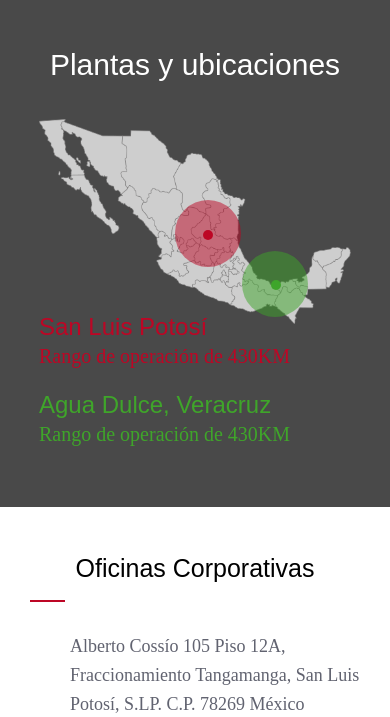
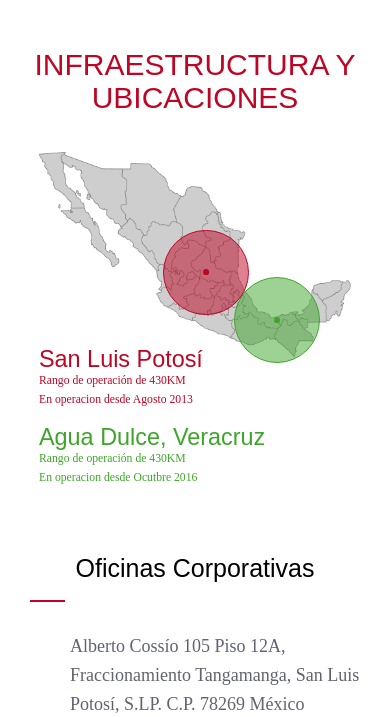
Before and after one commit to jaundeigosl/vpm-landing-page, a PHP site: page /pages/infraestructura/infraestructura.html in a window 390 px wide. Shown: the part 900-1617 px from the top of the page. Run offline with PHP 8.4, Linux system fonts and the light colour scheme; some libraries are stand-ins or nearby versions; some web fonts are replaced.

Commit message:
detalles finales

```diff
--- a/index.html
+++ b/index.html
@@ -69,10 +69,8 @@
 						<li class="dropdown" id ="mobile-item-5">
 							<a href=""><span>Clientes y Proveedores</span></a>
 							<div class="dropdown-content">
-								<a href="https://vpmmexico.com.mx/clientes/"><span>Clientes</span></a>
-								<a href="https://vpmmexico.com.mx/proveedores/acceso.php"><span>Proveedores</span></a>
-								<a href="https://www.vpmmexico.com.mx/oc/login"><span>Compras</span></a>
-								<a href="https://facturacionvpm.vpmmexico.com.mx/login"><span>Nuevo portal de clientes</span></a>
+								<a href="https://facturacionvpm.vpmmexico.com.mx/login"><span>Clientes</span></a>
+								<a href="https://www.vpmmexico.com.mx/oc/login"><span>Proveedores</span></a>
 							</div>
 						</li>
 						<li class="mobile-navbar-items" id="mobile-item-6"><a href="https://vpmmexico.com.mx/clientes/"><span>Clientes</span></a></li>
--- a/pages/contactanos/contactanos.html
+++ b/pages/contactanos/contactanos.html
@@ -67,10 +67,8 @@
 						<li class="dropdown" id ="mobile-item-5">
 							<a href=""><span>Clientes y Proveedores</span></a>
 							<div class="dropdown-content">
-								<a href="https://vpmmexico.com.mx/clientes/"><span>Clientes</span></a>
-								<a href="https://vpmmexico.com.mx/proveedores/acceso.php"><span>Proveedores</span></a>
-								<a href="https://www.vpmmexico.com.mx/oc/login"><span>Compras</span></a>
-								<a href="https://facturacionvpm.vpmmexico.com.mx/login"><span>Nuevo portal de clientes</span></a>
+								<a href="https://facturacionvpm.vpmmexico.com.mx/login"><span>Clientes</span></a>
+								<a href="https://www.vpmmexico.com.mx/oc/login"><span>Proveedores</span></a>
 							</div>
 						</li>
 						<li class="mobile-navbar-items" id="mobile-item-6"><a href="https://vpmmexico.com.mx/clientes/"><span>Clientes</span></a></li>
--- a/pages/infraestructura/infraestructura.css
+++ b/pages/infraestructura/infraestructura.css
@@ -1,11 +1,15 @@
  #fh5co-services{
-    background-color: #494949;
+    background-color: white;
  }
 
+ #fh5co-services{
+    height: 45vw;
+ }
 
  #fh5co-services .row{
     display: flex;
     justify-content: center;
+
 }
 
 .row h2{
@@ -13,60 +17,78 @@
     color:white
 }
 
+#titulo-mapa{
+    color:#BD0625;
+}
+
 #main-container{
     position: relative;
 }
 
 #main-container img{
-    width: 40vw;
+    width: 37vw;
+    position: absolute;
     padding-bottom: 2vw;
 }
 
-.point{
-    position: absolute;
+.area {
+    position: relative; /* Importante para que los puntos se posicionen dentro de ellos */
     border-radius: 100%;
-    width: 10px;
-    height: 10px;
+    width: 10vw;
+    height: 10vw;
 }
 
-#point-1{
+#area-1 {
+    background-color: rgba(189, 6, 37, 0.5);
+    z-index: 5;
+    top: 9.2vw;
+    right: 0vw;
+    left:6.4vw;
+    border: #BD0625 solid 0.2vw;
+}
+
+#area-2 {
+    background-color: rgba(63, 165, 42, 0.5);
+    z-index: 2;
+    top: 15vw;
+    right: 0vw;
+    left:4.7vw;
+    border: #3FA52A solid 0.2vw;
+}
+
+/* Estilos de los puntos centrados */
+#point-1, #point-2 {
+    position: absolute;
+    top: 50%;
+    left: 50%;
+    transform: translate(-50%, -50%);
+    width: 1vw; /* Un tamaño más pequeño para que parezca un punto */
+    height: 1vw;
+    border-radius: 50%; /* Para que sea circular */
+}
+
+#point-1 {
     background-color: #BD0625;
     z-index: 2;
-    top: 14.9vw;
-    right:49.2vw;
 }
 
-#point-2{
+#point-2 {
     background-color: #3FA52A;
-    top: 21.3vw;
-    right:40.5vw;
-}
-
-.area{
-    position: absolute;
-    border-radius: 100%;
-    width: 9vw;
-    height: 9vw;
-}
-
-#area-1{
-    background-color: #BD0625;
-    z-index: 2;
-    top:10.5vw;
-    right:45.1vw;
-    opacity: 0.5;
-}
-
-#area-2{
-    background-color: #3FA52A;
-    z-index: 2;
-    top: 17vw;
-    right:36.4vw;
-    opacity: 0.5;
+    z-index: 3; /* Asegúrate de que estén por encima de #area-2 si es necesario */
 }
 
 .info{
     position: absolute;
+}
+
+.info p{
+    margin: 0;
+    font-size: 1.6vw;
+}
+
+.info h3{
+    margin-bottom: 1vw;
+    font-size: 2.2vw;
 }
 
 #info-1{
@@ -77,12 +99,19 @@
 
 #info-2{
     top:6vw;
-    right: 10vw;
+    right: 7vw;
     color:#3FA52A;
 }
 
 #info-2 h3{
     color:#3FA52A;
+}
+
+.arrows-svg {
+    position: absolute;
+    top: 0;
+    left: 0;
+    pointer-events: none; /* Permite hacer clic a través del SVG si hay elementos debajo */
 }
 
 @media screen and (max-width: 760px){
@@ -114,6 +143,14 @@
         width: 80vw;
     }
 
+    .info h3{
+        font-size: 6vw;
+    }
+
+    .info p{
+        font-size: 3vw;
+    }
+
     #info-1{
         top: 50vw;
         left: 10vw;
@@ -128,27 +165,56 @@
         margin-bottom: 0 !important;
     }
 
-    #point-1{
-        top: 28.5vw;
-        right: 45.5vw;
-    }
-    #point-2{
-        top: 41.5vw;
-        right: 28vw;
+
+
+    .area {
+    position: relative; /* Importante para que los puntos se posicionen dentro de ellos */
+    border-radius: 100%;
+    width: 22vw;
+    height: 22vw;
     }
 
-    #area-1{
-        top: 21vw;
-        right: 38.2vw;
-        width: 17vw;
-        height: 17vw;
+    #area-1 {
+        background-color: rgba(189, 6, 37, 0.5);
+        z-index: 5;
+        top: 20vw;
+        right: 0vw;
+        left:13.8vw;
+        border: #BD0625 solid 0.2vw;
     }
 
-    #area-2{
-        top: 34vw;
-        right: 21vw;
-        width: 17vw;
-        height: 17vw;
+    #area-2 {
+        background-color: rgba(63, 165, 42, 0.5);
+        z-index: 2;
+        top: 32.2vw;
+        right: 0vw;
+        left:10vw;
+        border: #3FA52A solid 0.2vw;
+    }
+
+    /* Estilos de los puntos centrados */
+    #point-1, #point-2 {
+        position: absolute;
+        top: 50%;
+        left: 50%;
+        transform: translate(-50%, -50%);
+        width: 1.5vw; /* Un tamaño más pequeño para que parezca un punto */
+        height: 1.5vw;
+        border-radius: 50%; /* Para que sea circular */
+    }
+
+    #point-1 {
+        background-color: #BD0625;
+        z-index: 2;
+    }
+
+    #point-2 {
+        background-color: #3FA52A;
+        z-index: 3; /* Asegúrate de que estén por encima de #area-2 si es necesario */
+    }
+
+    .arrows-svg{
+        display: none;
     }
 
 }
--- a/pages/infraestructura/infraestructura.html
+++ b/pages/infraestructura/infraestructura.html
@@ -66,10 +66,8 @@
 						<li class="dropdown" id ="mobile-item-5">
 							<a href=""><span>Clientes y Proveedores</span></a>
 							<div class="dropdown-content">
-								<a href="https://vpmmexico.com.mx/clientes/"><span>Clientes</span></a>
-								<a href="https://vpmmexico.com.mx/proveedores/acceso.php"><span>Proveedores</span></a>
-								<a href="https://www.vpmmexico.com.mx/oc/login"><span>Compras</span></a>
-								<a href="https://facturacionvpm.vpmmexico.com.mx/login"><span>Nuevo portal de clientes</span></a>
+								<a href="https://facturacionvpm.vpmmexico.com.mx/login"><span>Clientes</span></a>
+								<a href="https://www.vpmmexico.com.mx/oc/login"><span>Proveedores</span></a>
 							</div>
 						</li>
 						<li class="mobile-navbar-items" id="mobile-item-6"><a href="https://vpmmexico.com.mx/clientes/"><span>Clientes</span></a></li>
@@ -104,24 +102,38 @@
 
 		<div class="row to-animate">
 
-            <h2>Plantas y ubicaciones</h2>
+            <h2 id="titulo-mapa">INFRAESTRUCTURA Y UBICACIONES</h2>
 
 		</div>
         <div id="main-container" class="row to-animate">
 
             <img src="../../images/image20.png">
-            <div id="point-1" class="point"></div>
-            <div id="point-2" class="point"></div>
-            <div id="area-1" class="area"></div>
-            <div id="area-2" class="area"></div>
+
+
+			<svg class="arrows-svg" viewBox="0 0 100 100" preserveAspectRatio="none">
+				<path id="arrow-slp" d="M 26 15 L 46 15" stroke="#BD0625" stroke-width="0.3" fill="none" stroke-dasharray="0.5,0.5" />
+				<path id="arrow-ver" d="M 60 14 L 67 8" stroke="#3FA52A" stroke-width="0.3" fill="none" stroke-dasharray="0.5,0.5" />
+			</svg>
+
+
+            <div id="area-1" class="area">
+				<div id="point-1"></div>
+			</div>
+
+			<div id="area-2" class="area">
+				<div id="point-2"></div>
+			</div>
 
             <div id="info-1" class="info">
                 <h3>San Luis Potosí</h3>
                 <p>Rango de operación de 430KM</p>
+				<p>En operacion desde Agosto 2013</p>
             </div>
             <div id="info-2" class="info">
                 <h3>Agua Dulce, Veracruz</h3>
                 <p>Rango de operación de 430KM</p>
+				<p>En operacion desde Ocutbre 2016</p>
+
             </div>
 
         </div>
--- a/pages/nuestras_soluciones/generacion_y_cogeneracion.html
+++ b/pages/nuestras_soluciones/generacion_y_cogeneracion.html
@@ -67,10 +67,8 @@
 						<li class="dropdown" id ="mobile-item-5">
 							<a href=""><span>Clientes y Proveedores</span></a>
 							<div class="dropdown-content">
-								<a href="https://vpmmexico.com.mx/clientes/"><span>Clientes</span></a>
-								<a href="https://vpmmexico.com.mx/proveedores/acceso.php"><span>Proveedores</span></a>
-								<a href="https://www.vpmmexico.com.mx/oc/login"><span>Compras</span></a>
-								<a href="https://facturacionvpm.vpmmexico.com.mx/login"><span>Nuevo portal de clientes</span></a>
+								<a href="https://facturacionvpm.vpmmexico.com.mx/login"><span>Clientes</span></a>
+								<a href="https://www.vpmmexico.com.mx/oc/login"><span>Proveedores</span></a>
 							</div>
 						</li>
 						<li class="mobile-navbar-items" id="mobile-item-6"><a href="https://vpmmexico.com.mx/clientes/"><span>Clientes</span></a></li>
--- a/pages/quienes_somos/quienes_somos.html
+++ b/pages/quienes_somos/quienes_somos.html
@@ -67,10 +67,8 @@
 						<li class="dropdown" id ="mobile-item-5">
 							<a href=""><span>Clientes y Proveedores</span></a>
 							<div class="dropdown-content">
-								<a href="https://vpmmexico.com.mx/clientes/"><span>Clientes</span></a>
-								<a href="https://vpmmexico.com.mx/proveedores/acceso.php"><span>Proveedores</span></a>
-								<a href="https://www.vpmmexico.com.mx/oc/login"><span>Compras</span></a>
-								<a href="https://facturacionvpm.vpmmexico.com.mx/login"><span>Nuevo portal de clientes</span></a>
+								<a href="https://facturacionvpm.vpmmexico.com.mx/login"><span>Clientes</span></a>
+								<a href="https://www.vpmmexico.com.mx/oc/login"><span>Proveedores</span></a>
 							</div>
 						</li>
 						<li class="mobile-navbar-items" id="mobile-item-6"><a href="https://vpmmexico.com.mx/clientes/"><span>Clientes</span></a></li>
```
Also changed, not shown: pages/clientes_alianzas/clientes_alianzas.css (+84 -16 lines), pages/clientes_alianzas/clientes_alianzas.html (+11 -27 lines), pages/nuestras_soluciones/gnc.html (+3 -5 lines), pages/nuestras_soluciones/gnv.css (+87 -0 lines), pages/nuestras_soluciones/gnv.html (+36 -6 lines), images/a.png (added), images/c.png (added), images/laptop.png (added), 2 other files.
